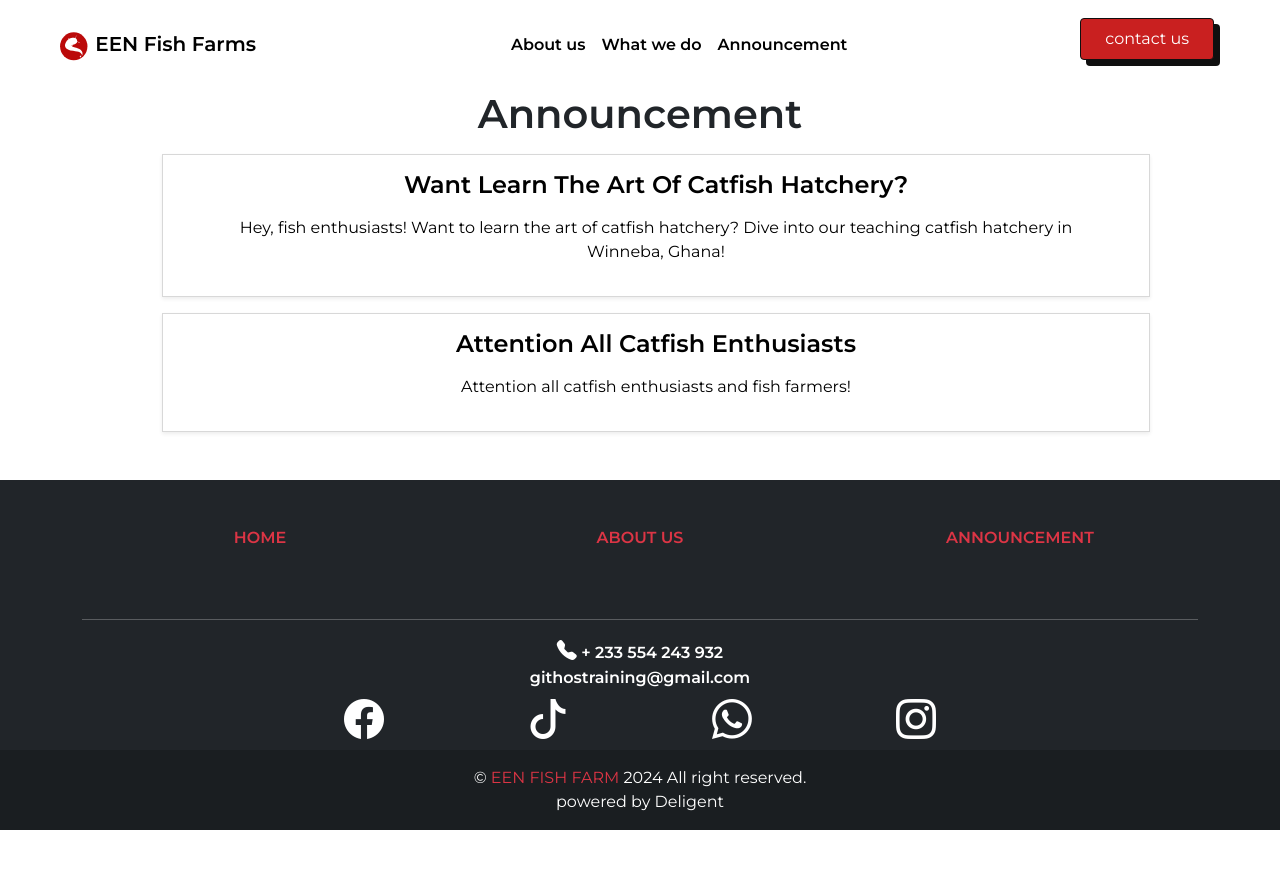
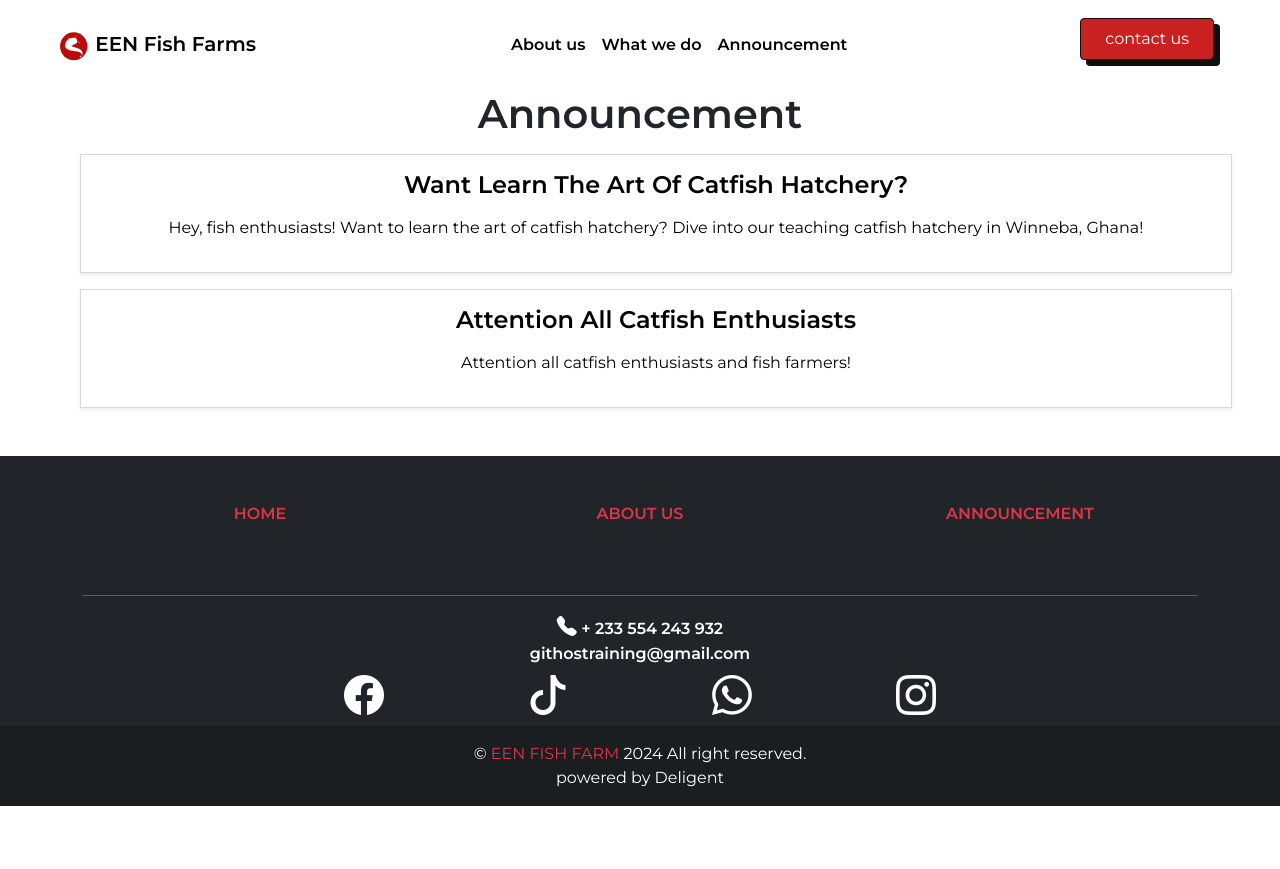
Before and after one commit to chiefportable/enn_new, a Jekyll site: the page built from announcement.html, in a window 1280 px wide. Shown: the top 869 px of the page. Built offline with Jekyll 4.4.1, drawn with Linux system fonts in a browser that asks for light colours; nearby versions of some CDN libraries.

```diff
--- a/404.html
+++ b/404.html
@@ -13,7 +13,9 @@
 </div>
 
 <div class="text-center fw-bold mb-5">
-    <h1>PAGE NOT FOUND</h1>
+    <h3>PAGE NOT FOUND</h3>
+
+    <a href="/" class="btn btn-danger my-3"> {{"Back to Home"}} </a>
 </div>
 
 <div>
--- a/_includes/footer.html
+++ b/_includes/footer.html
@@ -78,6 +78,6 @@
 
     <div class="text-center p-3" style="background-color: rgba(0, 0, 0, 0.2)">
          &copy; <a class="text-danger text-decoration-none" href="/"> EEN FISH FARM </a> {{ "now" | date: "%Y" }} All right reserved.
-      <div>powered by <a href="https://github.com/kwamea236" class="text-decoration-none text-white">Deligent</a> </div>
+      <div>powered by <a href="https://github.com/kwamea236" class="text-decoration-none text-white" target="_blank">Deligent</a> </div>
     </div>
 </div>
--- a/_includes/upcomming/navbar.html
+++ b/_includes/upcomming/navbar.html
@@ -34,7 +34,7 @@
             </div>
 
             <div class="d-none d-md-block">
-                <button class="button justify-content-center">contact us</button>
+                <a  class="button justify-content-center">contact us</a>
             </div>
         </div>
     </nav>
--- a/announcement.html
+++ b/announcement.html
@@ -7,9 +7,13 @@
     {%- include upcomming/navbar.html -%}
 </div>
 
-<div class="container text-center">
-    <h1 class="fw-bold text-center mt-3"> Announcement </h1>
-    <ul id="post">
+
+<div>
+    <div class="text-center">
+        <h1 class="fw-bold mt-3"> Announcement </h1>
+    </div>
+
+    <ul id="post" class="text-center">
         {% for post in site.posts %}
             <li class="my-3 p-3 shadow-sm mx-md-5">
                 <div class="mx-md-5">
```
